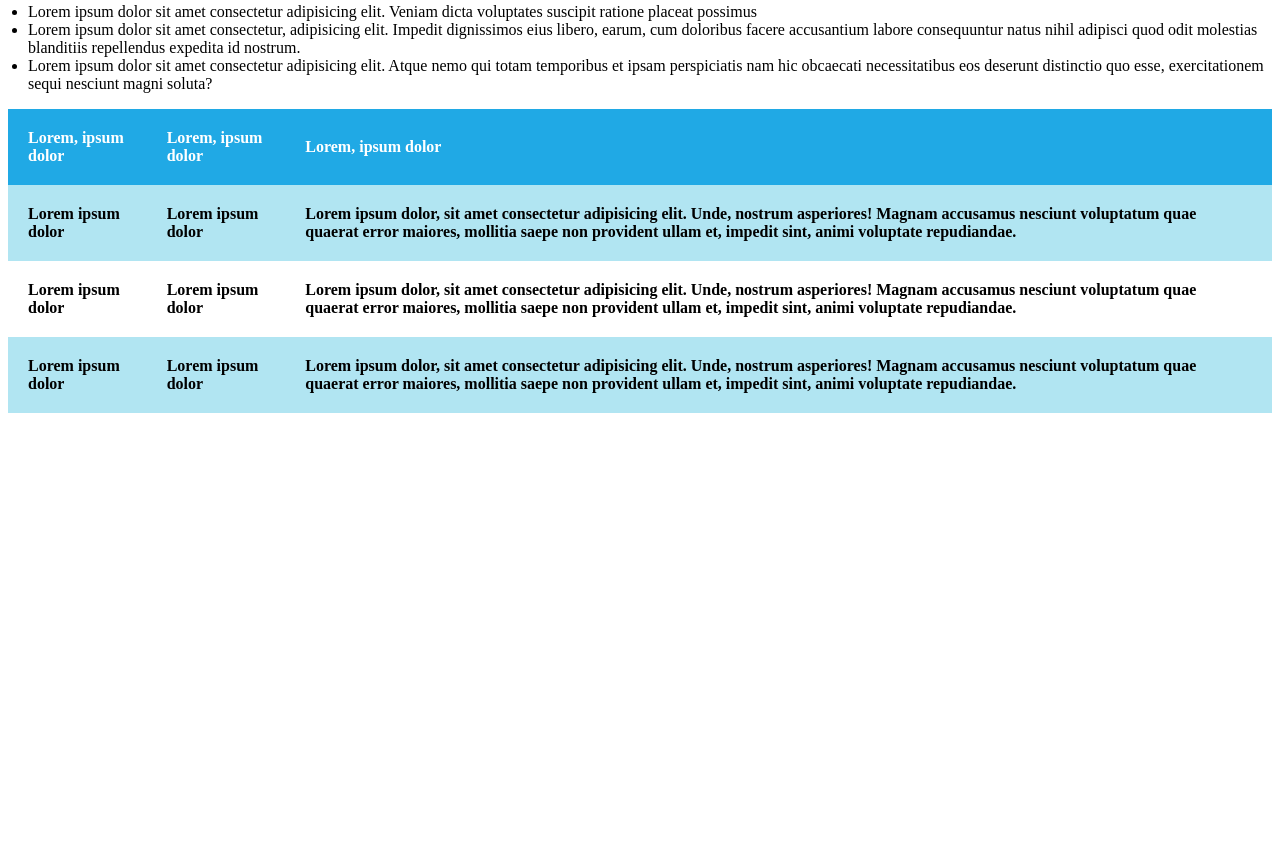
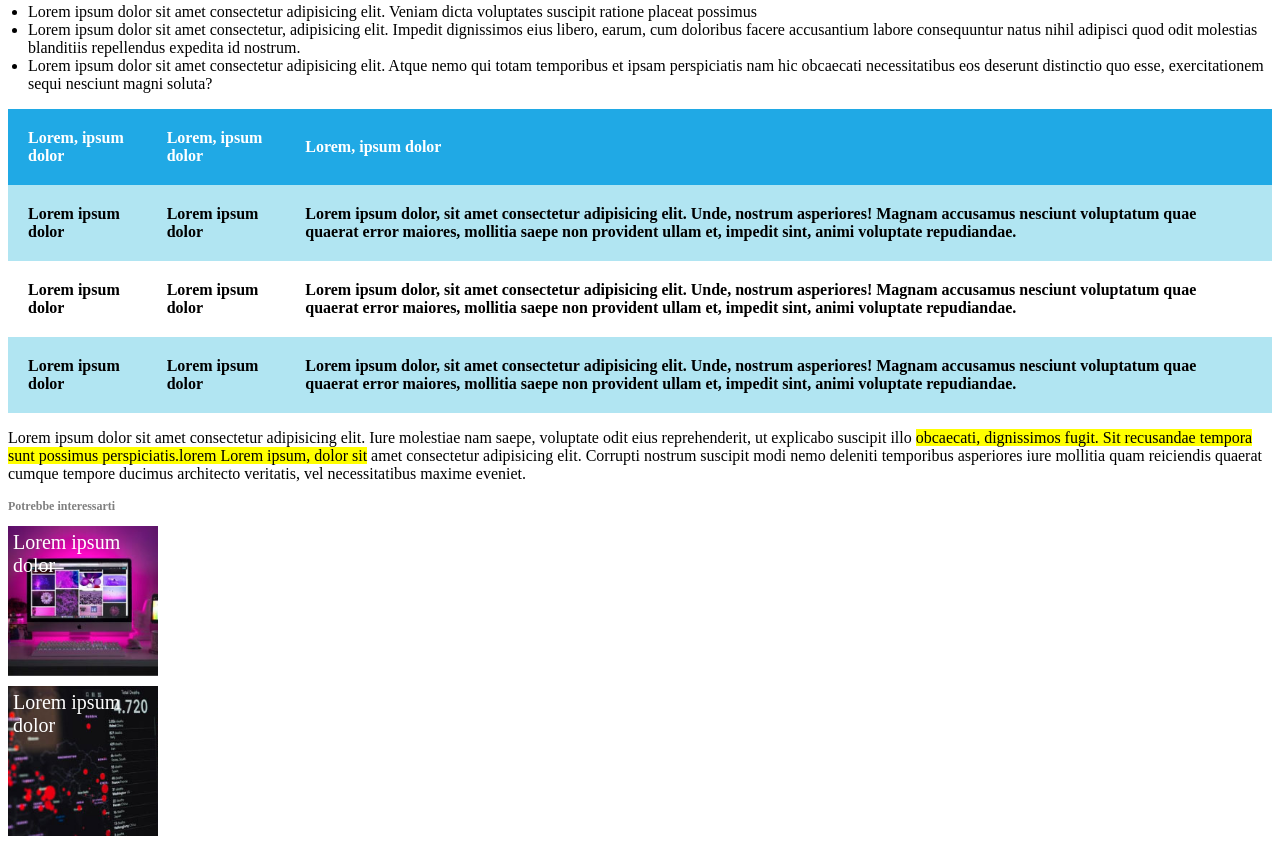
Before and after one commit to danieldorazio/html-css-booleaner, a plain HTML site: page index.html in a window 1280 px wide. Shown: the part 681-1527 px from the top of the page. Before the commit the page ends 1102 px from the top, so only its background shows below. Drawn offline with Linux system fonts and the light colour scheme.

Commit message:
add: table/ consigliati

```diff
--- a/css/style.css
+++ b/css/style.css
@@ -4,7 +4,6 @@ header {
     background-color: #4ea0ff;
     background-image: url(../img/pattern.png);
     background-size: 400px ;  /*perche non usare cover, per posizionarlo come da foto sono andato a tentaivi con i px*/
-
 }
 header .logo{
     width: 150px;
@@ -16,16 +15,15 @@ header .logo{
 /*TITOLO + SOTTOTITOLO*/
 .titolo{
     margin-bottom: 0px;
-
 }
-.sottotitolo{
+.sottotitolo, .interessarti{
     margin-top: 2px;
     font-size: 12px;
     color: gray;
+    font-weight: bold;
 }
 .sottotitolo span{
     color: #3ab3e8;
-    font-weight: bold;
 }
 
 /*BOX-FOTO*/
@@ -49,7 +47,6 @@ table{
 th, td{
     padding: 20px;
     text-align: left;
-
 }
 thead {
     background-color: #20a9e5;
@@ -57,5 +54,23 @@ thead {
 }
 .dispari{
     background-color: #b1e5f2;
-
 }
+/*BOX FOTO COMPUTER da visionare*/
+.consigliati{
+    width: 150px;
+    height: 150px;
+    background-size: cover;
+    background-position: center;
+    margin-bottom: 10px;
+}
+.consigliati-testo{
+    font-size: 20px;
+    color: white;
+    padding: 5px;
+}
+.computer{
+    background-image: url(../img/monitor.jpg);
+}
+.grafico{
+    background-image: url(../img/graph.jpg);
+}
--- a/index.html
+++ b/index.html
@@ -18,7 +18,7 @@
         <!-- TITOLO + SOTTOTITOLO -->
         <div>
             <h1 class="titolo">Internet deve essere al servizio del "bene pubblico" manifesto di Tim Bernees-Lee</h1>
-            <p class="sottotitolo">Scritto da <span>The booleaner</span><br>
+            <p class="sottotitolo">Scritto da <span>The Booleaner</span><br>
             il 10/10/2020</p>
         </div>
         <!-- BOX-FOTO -->
@@ -66,8 +66,21 @@
                     </tr>
                 </tbody>
             </table>
+            <!-- PARAGRAFO -->
+            <section>
+                <p>Lorem ipsum dolor sit amet consectetur adipisicing elit. Iure molestiae nam saepe, voluptate odit eius reprehenderit, ut explicabo suscipit illo <span class="evidenziato"> obcaecati, dignissimos fugit. Sit recusandae tempora sunt possimus perspiciatis.lorem Lorem ipsum, dolor sit</span> amet consectetur adipisicing elit. Corrupti nostrum suscipit modi nemo deleniti temporibus asperiores iure mollitia quam reiciendis quaerat cumque tempore ducimus architecto veritatis, vel necessitatibus maxime eveniet.</p>
+            </section>
+            <!-- BOX FOTO COMPUTER -->
+            <div>
+                <p class="interessarti"> Potrebbe interessarti</p>
+                <div class="consigliati computer">
+                    <div class="consigliati-testo">Lorem ipsum dolor</div>
+                </div>
+                <div class="consigliati grafico">
+                    <div class="consigliati-testo">Lorem ipsum dolor</div>
+                </div>
+            </div>
         </section>
-
     </main>
     <!-- /MAIN -->
 </body>
```
